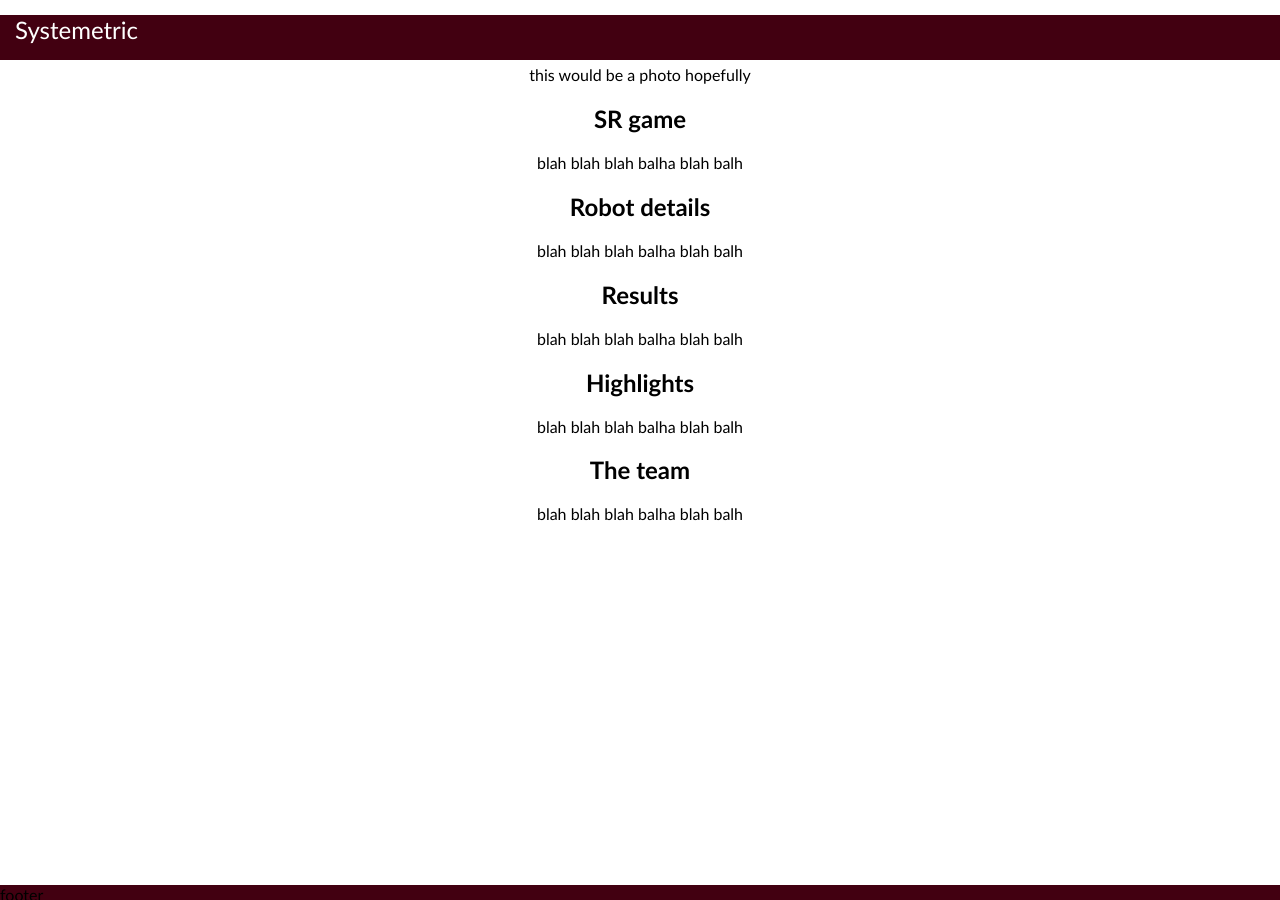
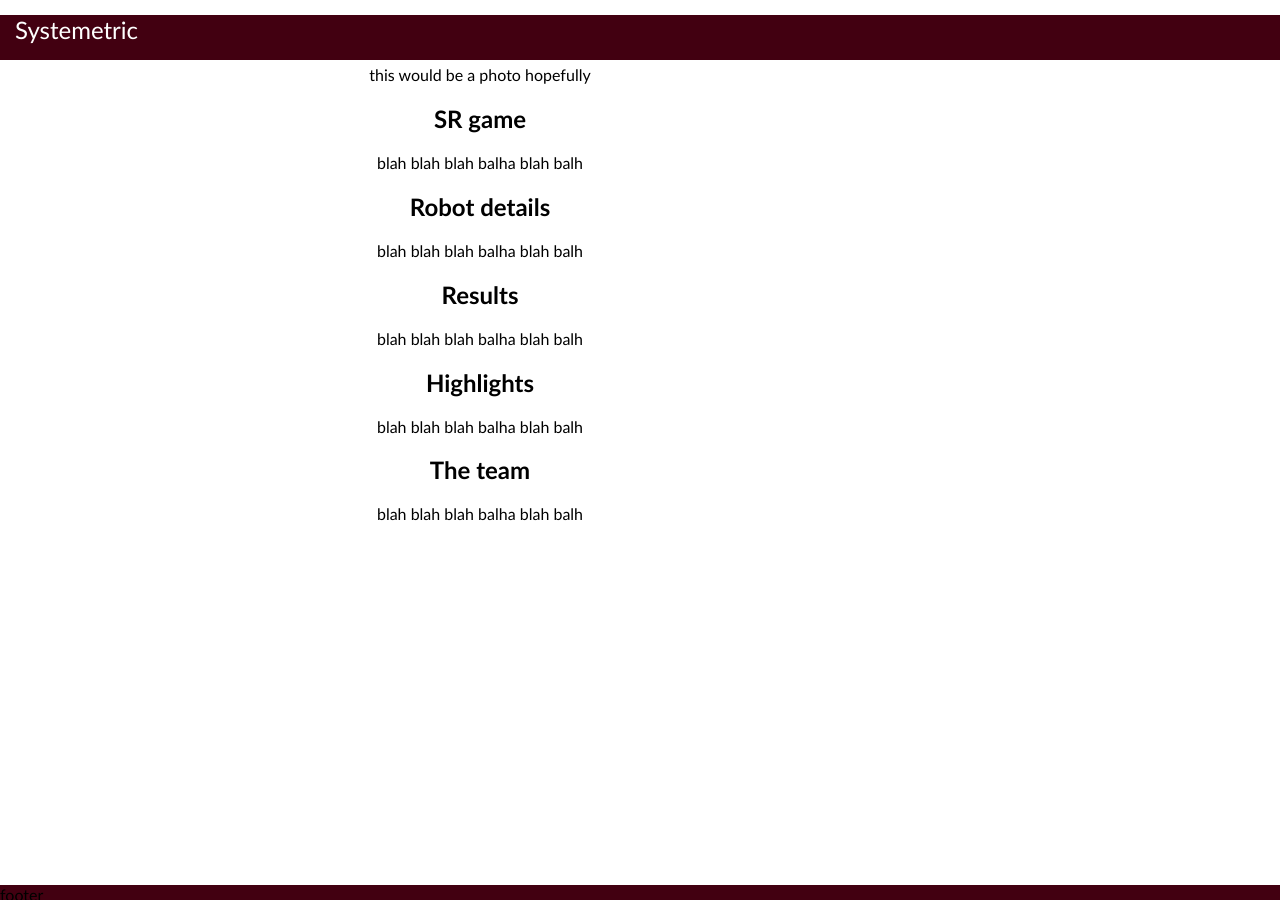
Before and after one commit to ilentiya/systemetric, a Jekyll site: the page built from test.html, in a window 1280 px wide. Built offline with Jekyll 4.4.1, drawn with Linux system fonts in a browser that asks for light colours.

Commit message:
removing margins and fixing stuff hpoefully

```diff
--- a/assets/default.css
+++ b/assets/default.css
@@ -22,6 +22,7 @@ body
     text-align: left;
     font-size: 18pt;
     color: white;
+    margin: 0;
     padding-left: 15px;
     padding-bottom: 15px;
 }
@@ -30,6 +31,7 @@ body
     background-color: var(--systemetric_red);
     height: var(--footer-height);
     width: 100vw;
+    margin: 0;
     position: fixed;
     bottom: 0;
 }
@@ -38,8 +40,7 @@ body
 {
     top: var(--header-height);
     margin-top: 15px;
-    margin-left: 30px;
-    margin-right: 30px;
+    width: 75vw;
     overflow-x: hidden; /* Hide horizontal scrollbar */
     text-align: center;
 
```
